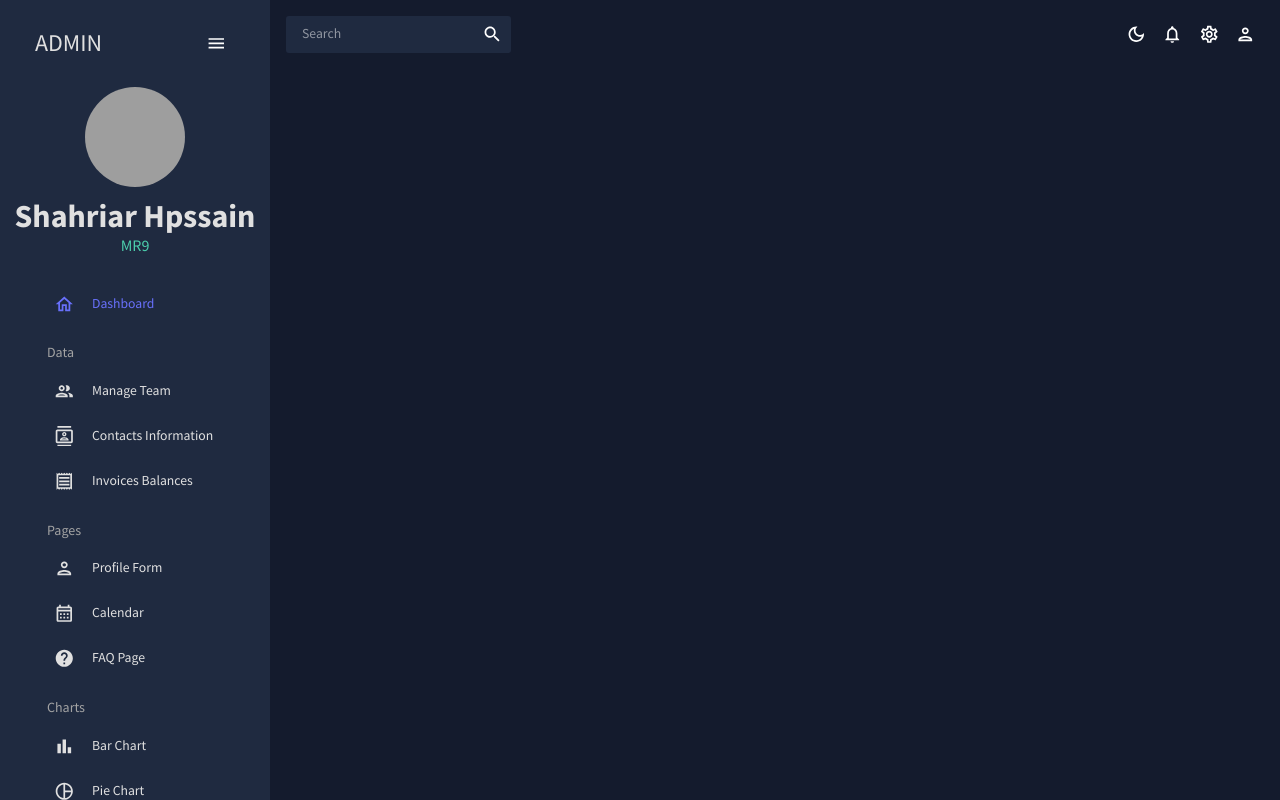
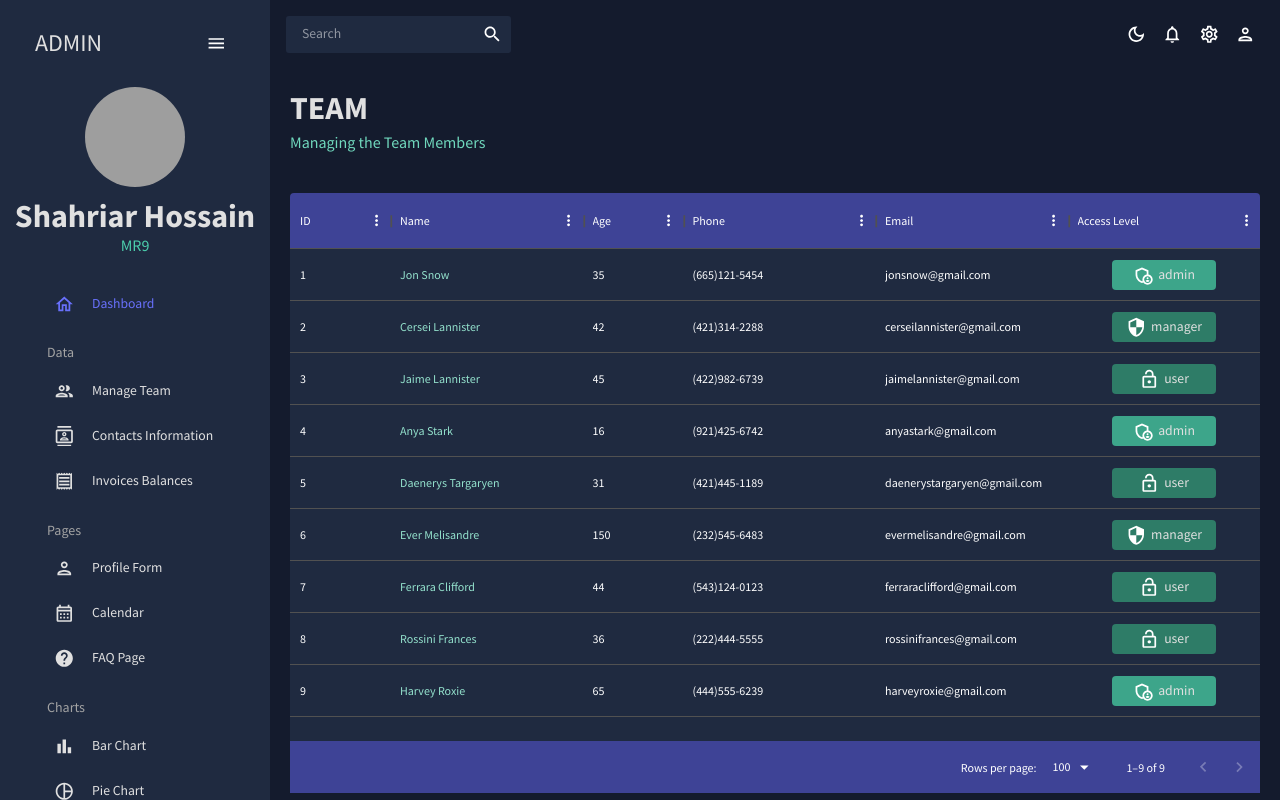
Before and after one commit to Shahriar-Hossain-IT/react-admin-dashboard, a React (Create React App) app: page /team in a window 1280 px wide. Built offline with nearby package versions, Linux system fonts and the light colour scheme; grey boxes are pictures that could not be loaded.

Commit message:
team-page complete

```diff
--- a/src/App.js
+++ b/src/App.js
@@ -3,7 +3,7 @@
 import Topbar from "./scenes/global/Topbar";
 import Sidebar from "./scenes/global/Sidebar";
 import Dashboard from "./scenes/dashboard";
-// import Team from "./scenes/Team"
+import Team from "./scenes/team"
 // import Invoices from "./scenes/Invoices"
 // import Contacts from "./scenes/Contacts"
 // import Form from "./scenes/Form"
@@ -27,7 +27,7 @@
             <Topbar />
             <Routes>
               <Route path="/" element={<Dashboard />} />
-              {/* <Route path="/team" element={<Team/>}/> */}
+              <Route path="/team" element={<Team/>}/>
               {/* <Route path="/contacts" element={<Contacts/>}/> */}
               {/* <Route path="/invoices" element={<Invoices/>}/> */}
               {/* <Route path="/form" element={<Form/>}/> */}
--- a/src/scenes/global/Sidebar.jsx
+++ b/src/scenes/global/Sidebar.jsx
@@ -105,7 +105,7 @@
                   fontWeight="bold"
                   sx={{ m: "10px 0 0 0" }}
                 >
-                  Shahriar Hpssain
+                  Shahriar Hossain
                 </Typography>
                 <Typography variant="h5" color={colors.greenAccent[500]}>
                   MR9
--- /dev/null
+++ b/src/scenes/team/index.jsx
@@ -0,0 +1,95 @@
+import { Typography, Box, useTheme } from "@mui/material";
+import { tokens } from "../../theme";
+import { DataGrid } from "@mui/x-data-grid";
+import { mockDataTeam } from "../../data/mockData";
+import AdminPanelSettingsOutlinedIcon from "@mui/icons-material/AdminPanelSettingsOutlined";
+import LockOpenOutlinedIcon from "@mui/icons-material/LockOpenOutlined";
+import SecurityOutlinedIcon from "@mui/icons-material/SecurityOutlined";
+import Header from "../../components/Header";
+
+import React from "react";
+
+const Team = () => {
+  const theme = useTheme();
+  const colors = tokens(theme.palette.mode);
+  const columns = [
+    { field: "id", headerName: "ID" },
+    {
+      field: "name",
+      headerName: "Name",
+      flex: 1,
+      cellClassName: "name-column--cell",
+    },
+    {
+      field: "age",
+      headerName: "Age",
+      type: "number",
+      headerAlign: "left",
+      align: "left",
+    },
+    { field: "phone", headerName: "Phone", flex: 1 },
+    { field: "email", headerName: "Email", flex: 1 },
+    {
+      field: "access",
+      headerName: "Access Level",
+      flex: 1,
+      renderCell: ({ row: { access } }) => {
+        return (
+          <Box
+            width="60%"
+            m="0 auto"
+            p="5px"
+            display="flex"
+            justifyContent="center"
+            backgroundColor={
+              access === "admin"
+                ? colors.greenAccent[600]
+                : colors.greenAccent[700]
+            }
+            borderRadius="4px"
+          >
+            {access === "admin" && <AdminPanelSettingsOutlinedIcon />}
+            {access === "manager" && <SecurityOutlinedIcon />}
+            {access === "user" && <LockOpenOutlinedIcon />}
+            <Typography color={colors.grey[100]} sx={{ ml: "5px" }}>
+              {access}
+            </Typography>
+          </Box>
+        );
+      },
+    },
+  ];
+  return (
+    <Box m="20px">
+      <Header title="TEAM" subtitle="Managing the Team Members" />
+      <Box
+      m="40px 0 0 0"
+      height="75vh"
+      sx={{
+        "& .MuiDataGrid-root": {
+            border:"none"
+        },
+        "& .MuiDataGrid-cell":{
+            borderBottom:"none"
+        },
+        "& .name-column--cell":{
+            color: colors.greenAccent[300]
+        },
+        "& .MuiDataGrid-columnHeaders": {
+            backgroundColor: colors.blueAccent[700]
+        },
+        "& .MuiDataGrid-virtualScroller": {
+            backgroundColor:colors.primary[400]
+        },
+        "& .MuiDataGrid-footerContainer": {
+            borderTop:"none",
+            backgroundColor:colors.blueAccent[700]
+        }
+      }}>
+        <DataGrid rows={mockDataTeam} columns={columns} />
+      </Box>
+    </Box>
+  );
+};
+
+export default Team;
```
Also changed, not shown: src/data/mockData.js (line endings or trailing spaces).
